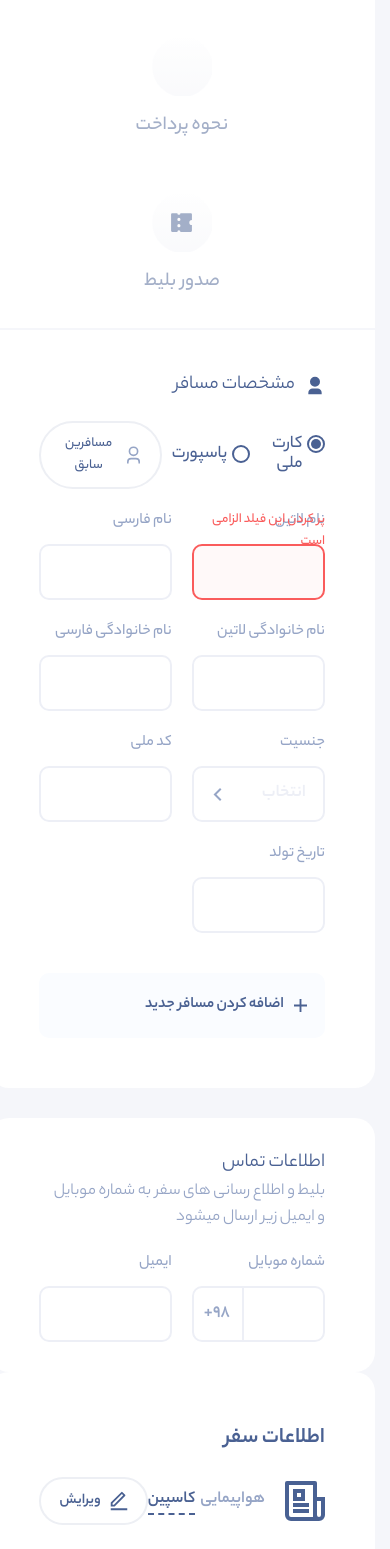
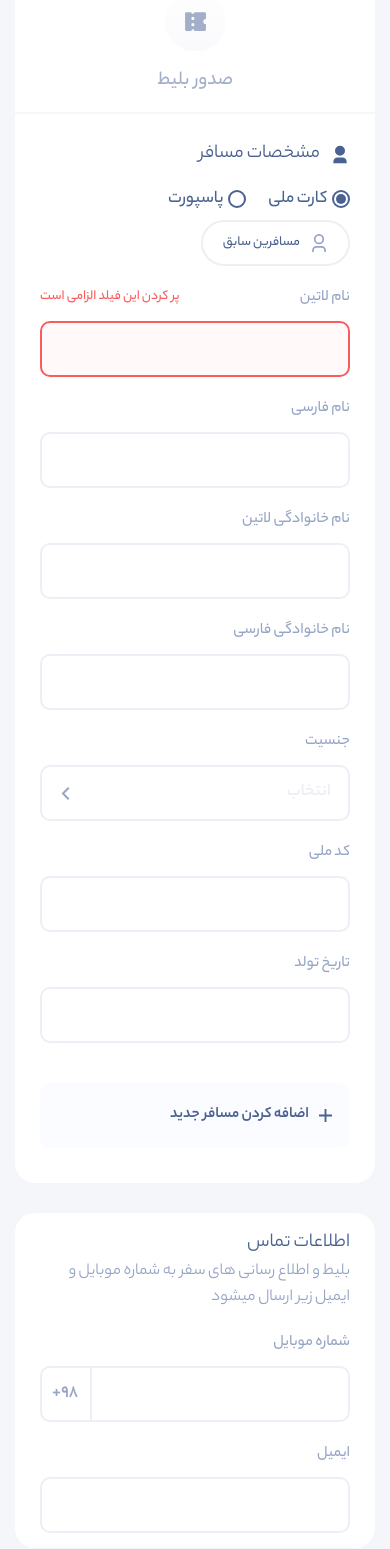
Before and after one commit to im-parsa/Papelo-Client, a React (Create React App) app: page /booking in a window 390 px wide. Shown: the part 260-1809 px from the top of the page. Built offline with nearby package versions, Linux system fonts and the light colour scheme; some icons are missing.

Commit message:
Update booking.module.scss

```diff
--- a/src/routes/booking/booking.module.scss
+++ b/src/routes/booking/booking.module.scss
@@ -134,7 +134,7 @@
         display: grid;
         grid-template-rows: auto;
         grid-template-columns: 2.5fr 2fr;
-        grid-column-gap: 3rem;
+        grid-gap: 3rem;
 
         padding: 4rem 0;
 
@@ -167,6 +167,10 @@
                 &[data-activate='true']
                 {
                     display: flex;
+                    @media only screen and (max-width: 600px)
+                    {
+                        flex-wrap: wrap;
+                    }
                 }
 
                 & > header
@@ -180,6 +184,13 @@
                     width: 100%;
                     padding: 3rem 5rem;
                     border-bottom: 2px solid #f5f6fa;
+
+                    @media only screen and (max-width: 600px)
+                    {
+                        gap: 2rem;
+
+                        padding: 1.5rem 2.5rem;
+                    }
 
                     & > div
                     {
@@ -234,12 +245,23 @@
 
                     padding: 3rem 5rem;
 
+                    @media only screen and (max-width: 600px)
+                    {
+                        padding: 1.5rem 2.5rem;
+                    }
+
                     & > form
                     {
                         display: grid;
                         grid-template-rows: auto;
                         grid-template-columns: repeat(2, 1fr);
                         grid-gap: 2rem;
+
+                        @media only screen and (max-width: 600px)
+                        {
+                            grid-template-columns: 1fr;
+                            grid-template-rows: 1fr 1fr;
+                        }
 
                         & > div
                         {
@@ -437,6 +459,12 @@
                             align-items: center;
                             flex-direction: row;
                             justify-content: space-between;
+                            gap: 1rem;
+
+                            @media only screen and (max-width: 600px)
+                            {
+                                flex-wrap: wrap;
+                            }
                         }
 
                         &[data-add='true']
@@ -735,6 +763,11 @@
                 width: 100%;
                 padding: 5rem;
 
+                @media only screen and (max-width: 600px)
+                {
+                    padding: 1.5rem 2.5rem;
+                }
+
                 & > h2
                 {
                     display: flex;
@@ -752,8 +785,14 @@
                     display: flex;
                     align-items: center;
                     justify-content: space-between;
+                    gap: 1rem;
 
                     width: 100%;
+
+                    @media only screen and (max-width: 600px)
+                    {
+                        flex-wrap: wrap;
+                    }
 
                     & > button
                     {
@@ -1081,10 +1120,16 @@
                     display: flex;
                     align-items: center;
                     justify-content: space-between;
+                    gap: 1rem;
 
                     width: 100%;
                     font-size: 1.8rem;
                     color: #A4AEC4;
+
+                    @media only screen and (max-width: 600px)
+                    {
+                        flex-wrap: wrap;
+                    }
 
                     &[data-purchase='true']
                     {
```
